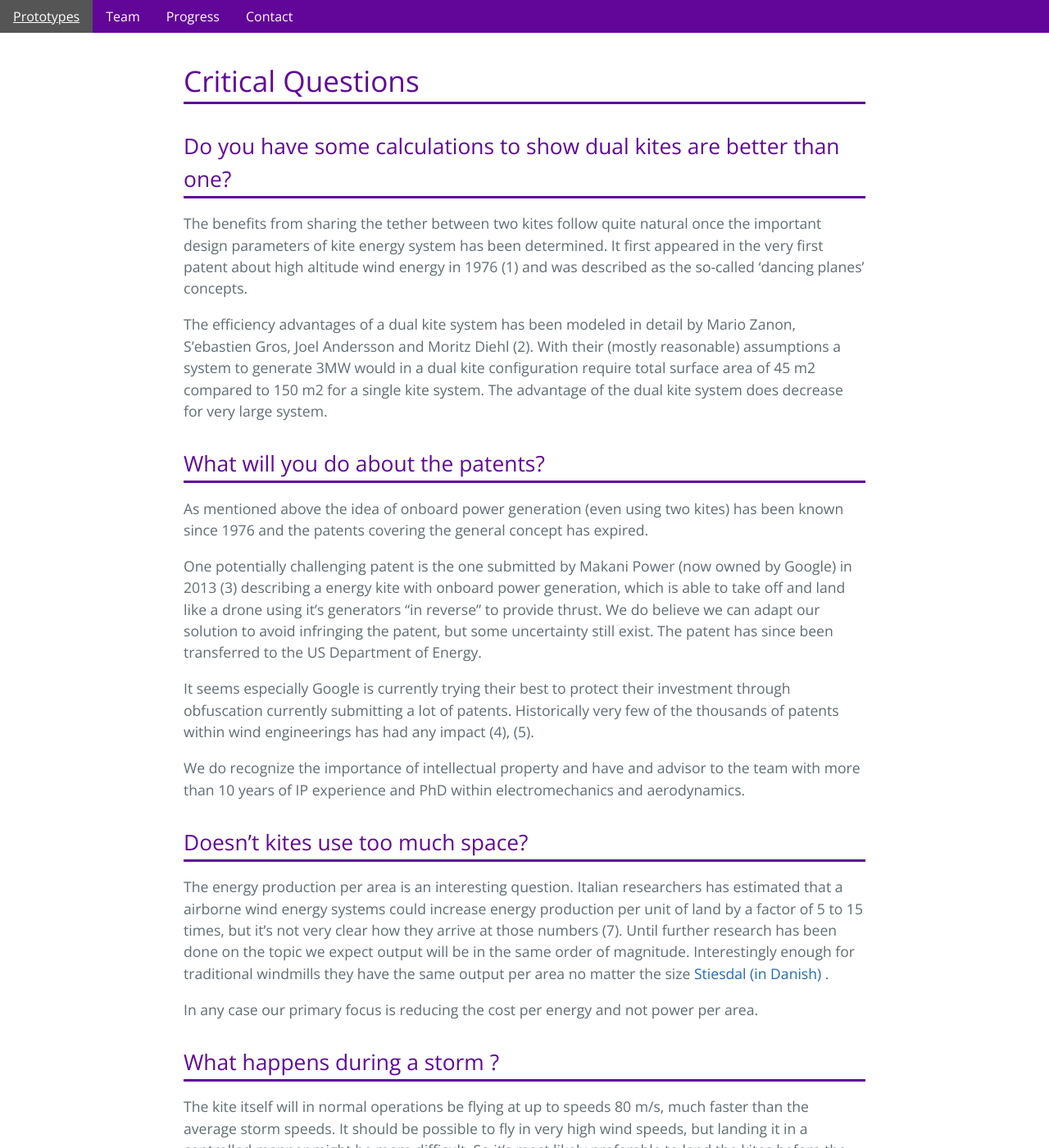
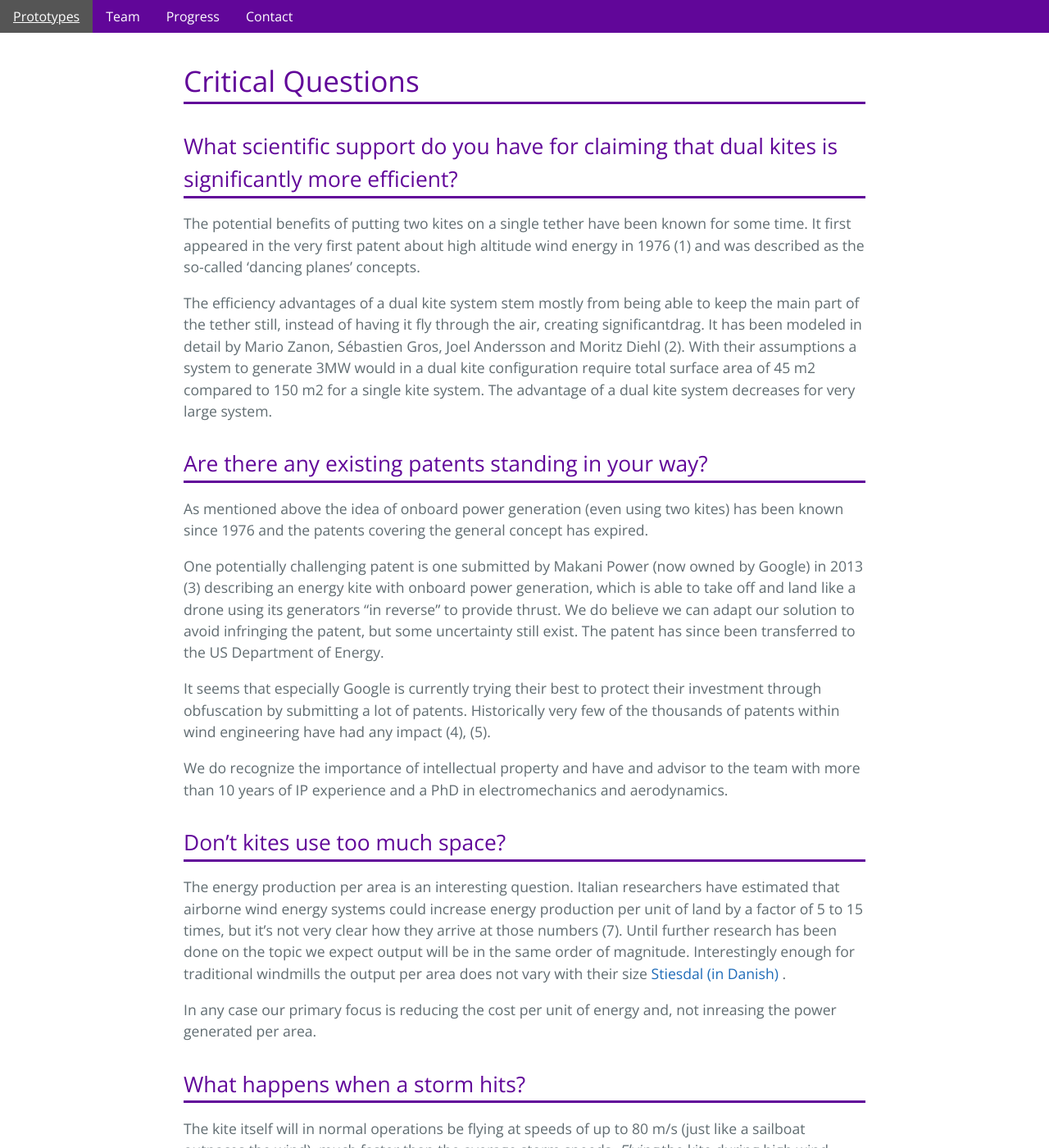
Before and after one commit to kitextech/kitextech.github.io, a Jekyll site: the page built from _posts/2017-03-22-critical-questions.md, in a window 1280 px wide and 1400 px high, scrolled down 313 px. Shown: the whole window at 82% size. Built offline with Jekyll 4.4.1, drawn with Linux system fonts in a browser that asks for light colours; some of the changed text lies outside the part shown.

Commit message:
Update 2017-03-22-critical-questions.md

```diff
--- a/_posts/2017-03-22-critical-questions.md
+++ b/_posts/2017-03-22-critical-questions.md
@@ -4,34 +4,33 @@ layout: default
 
 # Critical Questions
 
-## Do you have some calculations to show dual kites are better than one?
-The benefits from sharing the tether between two kites follow quite natural once the important design parameters of kite energy system has been determined. It first appeared in the very first patent about high altitude wind energy in 1976 (1) and was described as the so-called ‘dancing planes’ concepts.
+## What scientific support do you have for claiming that dual kites is significantly more efficient?
+The potential benefits of putting two kites on a single tether have been known for some time. It first appeared in the very first patent about high altitude wind energy in 1976 (1) and was described as the so-called ‘dancing planes’ concepts.
 
-The efficiency advantages of a dual kite system has been modeled in detail by Mario Zanon, S'ebastien Gros, Joel Andersson and Moritz Diehl (2). With their (mostly reasonable) assumptions a system to generate 3MW would in a dual kite configuration require total surface area of 45 m2 compared to 150 m2 for a single kite system. The advantage of the dual kite system does decrease for very large system.
+The efficiency advantages of a dual kite system stem mostly from being able to keep the main part of the tether still, instead of having it fly through the air, creating significantdrag. It has been modeled in detail by Mario Zanon, Sébastien Gros, Joel Andersson and Moritz Diehl (2). With their assumptions a system to generate 3MW would in a dual kite configuration require total surface area of 45 m2 compared to 150 m2 for a single kite system. The advantage of a dual kite system decreases for very large system.
 
-## What will you do about the patents?
+## Are there any existing patents standing in your way?
 As mentioned above the idea of onboard power generation (even using two kites) has been known since 1976 and the patents covering the general concept has expired.
 
-One potentially challenging patent is the one submitted by Makani Power (now owned by Google) in 2013 (3) describing a energy kite with onboard power generation, which is able to take off and land like a drone using it's generators "in reverse" to provide thrust. We do believe we can adapt our solution to avoid infringing the patent, but some uncertainty still exist. The patent has since been transferred to the US Department of Energy.
+One potentially challenging patent is one submitted by Makani Power (now owned by Google) in 2013 (3) describing an energy kite with onboard power generation, which is able to take off and land like a drone using its generators "in reverse" to provide thrust. We do believe we can adapt our solution to avoid infringing the patent, but some uncertainty still exist. The patent has since been transferred to the US Department of Energy.
 
-It seems especially Google is currently trying their best to protect their investment through obfuscation currently submitting a lot of patents. Historically very few of the thousands of patents within wind engineerings has had any impact (4), (5).
+It seems that especially Google is currently trying their best to protect their investment through obfuscation by submitting a lot of patents. Historically very few of the thousands of patents within wind engineering have had any impact (4), (5).
 
-We do recognize the importance of intellectual property and have and advisor to the team with more than 10 years of IP experience and PhD within electromechanics and aerodynamics.
+We do recognize the importance of intellectual property and have and advisor to the team with more than 10 years of IP experience and a PhD in electromechanics and aerodynamics.
 
+## Don't kites use too much space?
+The energy production per area is an interesting question. Italian researchers have estimated that airborne wind energy systems could increase energy production per unit of land by a factor of 5 to 15 times, but it's not very clear how they arrive at those numbers (7). Until further research has been done on the topic we expect output will be in the same order of magnitude. Interestingly enough for traditional windmills the output per area does not vary with their size [Stiesdal (in Danish) ](https://ing.dk/blog/bliver-vindmoellerne-ved-med-at-vokse-del-ii-192275).
 
-## Doesn't kites use too much space?
-The energy production per area is an interesting question. Italian researchers has estimated that a airborne wind energy systems could increase energy production per unit of land by a factor of 5 to 15 times, but it's not very clear how they arrive at those numbers (7). Until further research has been done on the topic we expect output will be in the same order of magnitude. Interestingly enough for traditional windmills they have the same output per area no matter the size [Stiesdal (in Danish) ](https://ing.dk/blog/bliver-vindmoellerne-ved-med-at-vokse-del-ii-192275).
+In any case our primary focus is reducing the cost per unit of energy and, not inreasing the power generated per area.
 
-In any case our primary focus is reducing the cost per energy and not power per area.
+## What happens when a storm hits?
+The kite itself will in normal operations be flying at speeds of up to 80 m/s (just like a sailboat outpaces the wind), much faster than the average storm speeds. _Flying_ the kite during high wind speeds is thus mostly not a problem, but _landing_ it in a controlled manner might be more difficult, for example if it needs maintenance or winds increase further. So it is most likely preferable to land the kites before the wind speeds gets too high.
 
-## What happens during a storm ?
-The kite itself will in normal operations be flying at up to speeds 80 m/s, much faster than the average storm speeds. It should be possible to fly in very high wind speeds, but landing it in a controlled manner might be more difficult. So it's most likely preferable to land the kites before the wind speeds gets too high.
+Rotoray aircrafts (as helicopters and the kite) are able to land in quite adverse conditions as shown in this video by the Danish Air Force. [Helicopter landing at rough sea during a storm](https://youtu.be/ptem1zpHD_s)
 
-Rotoray aircrafts (as helicopters and the kite) are however able to land in quite adverse conditions as shown in this video by the Danish Air Force. [Helicopter landing at rough sea during a storm](https://youtu.be/ptem1zpHD_s)
+Traditional wind turbines also shut down in case of stormy weather (25 m/s typically) to protect them from damage.
 
-Traditional wind turbines does in fact also shut down in case of stormy weather (25 m/s typically) to protect them from damage.
-
-## What about Lightning strikes?
+## What about lightning strikes?
 Kites will be susceptible to lightning and would need to be protected in a similar fashion to general aviation airplanes. By making the body conducting and isolating the critical electronics sufficiently is possible to lead the current around the critical components.
 
 ## Surely icing conditions must be a problem?
```
